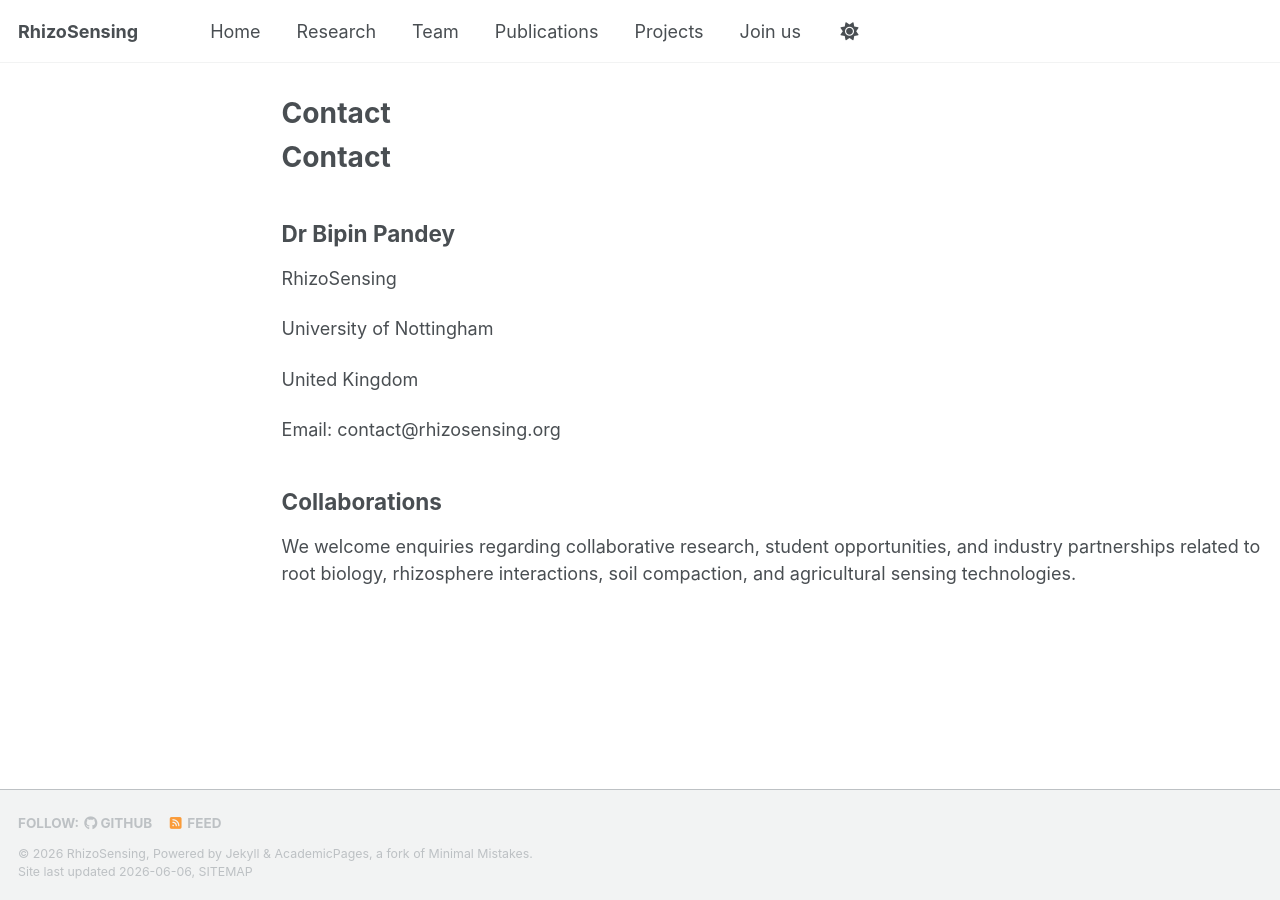
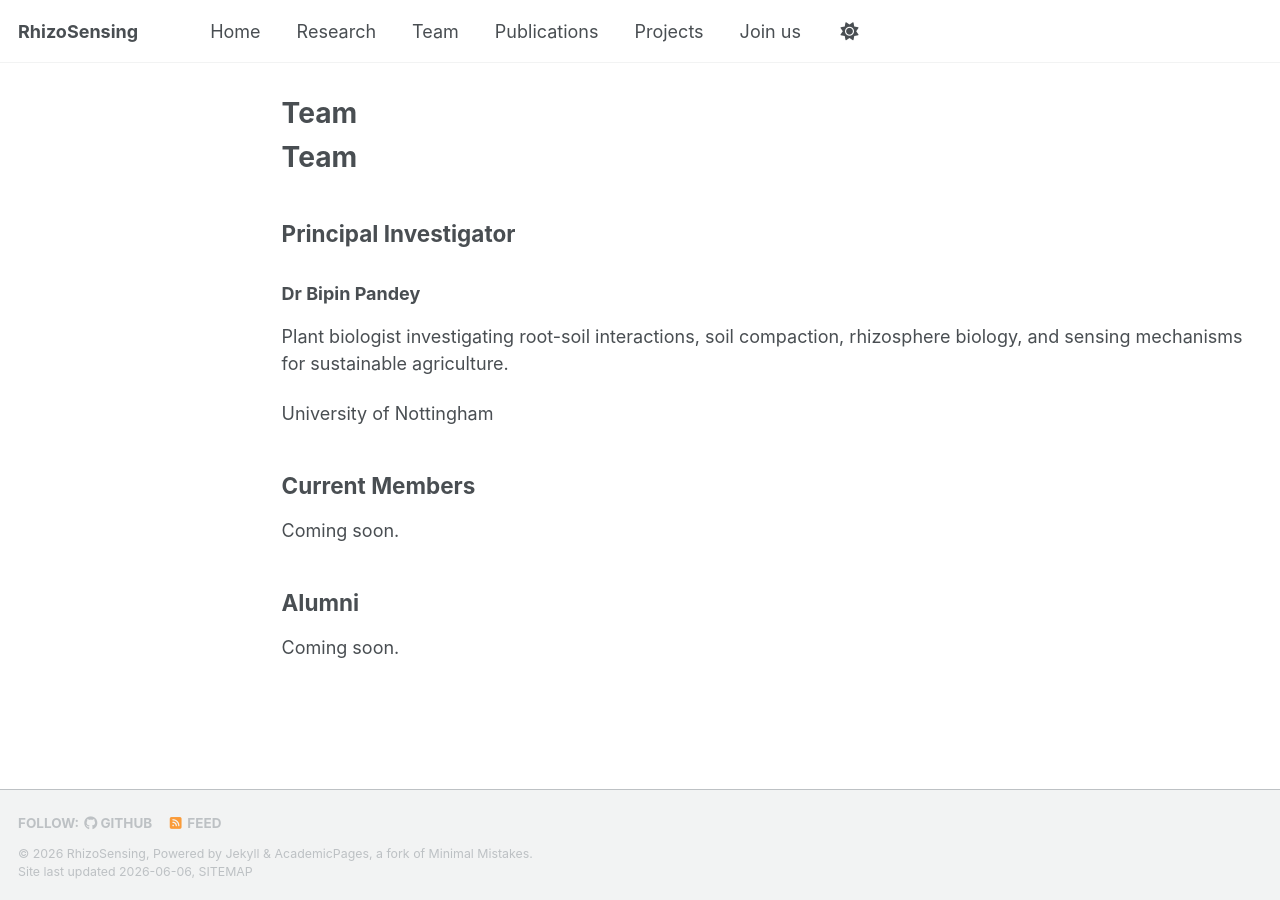
Before and after one commit to bipinkbiotech/rhizosensing.github.io, a Jekyll site: the page built from _pages/team.md, in a window 1280 px wide. Built offline with Jekyll 4.4.1, drawn with Linux system fonts in a browser that asks for light colours; a script bundle is joined from its source files by our own code; library files that are not in the unit come from our copies.

Commit message:
Update team.md

```diff
--- a/_pages/team.md
+++ b/_pages/team.md
@@ -1,22 +1,24 @@
 ---
 layout: archive
-title: "Contact"
-permalink: /contact/
+title: "Team"
+permalink: /team/
 author_profile: false
 ---
 
-# Contact
+# Team
 
-## Dr Bipin Pandey
+## Principal Investigator
 
-RhizoSensing
+### Dr Bipin Pandey
+
+Plant biologist investigating root-soil interactions, soil compaction, rhizosphere biology, and sensing mechanisms for sustainable agriculture.
 
 University of Nottingham
 
-United Kingdom
+## Current Members
 
-Email: contact@rhizosensing.org
+Coming soon.
 
-## Collaborations
+## Alumni
 
-We welcome enquiries regarding collaborative research, student opportunities, and industry partnerships related to root biology, rhizosphere interactions, soil compaction, and agricultural sensing technologies.
+Coming soon.
```
